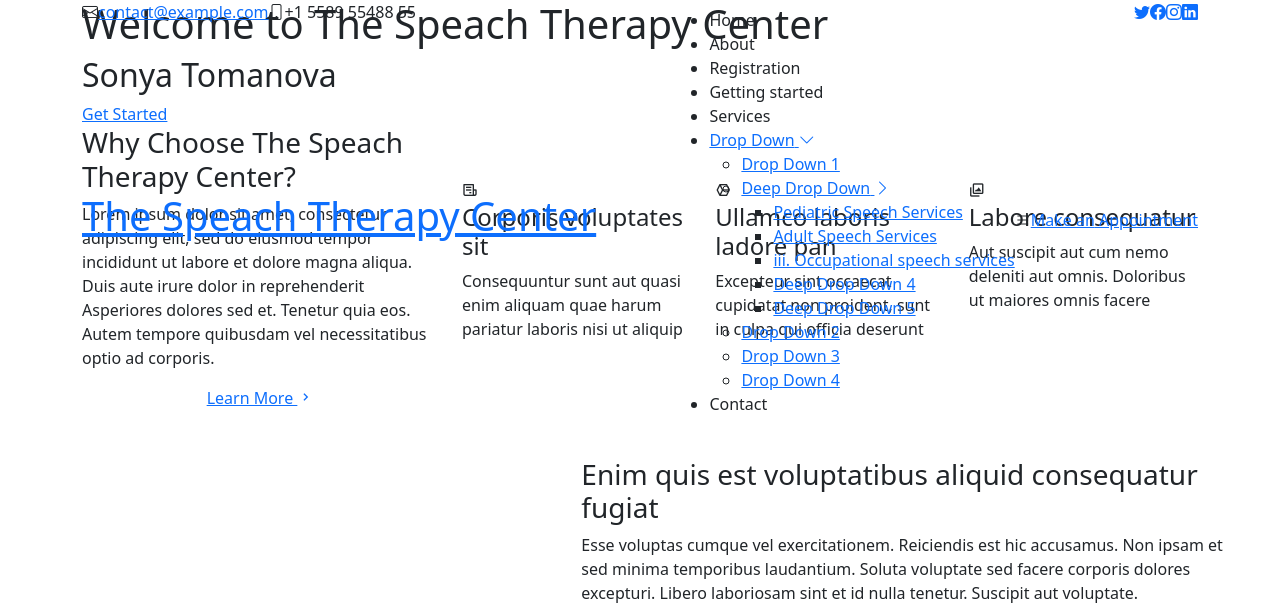
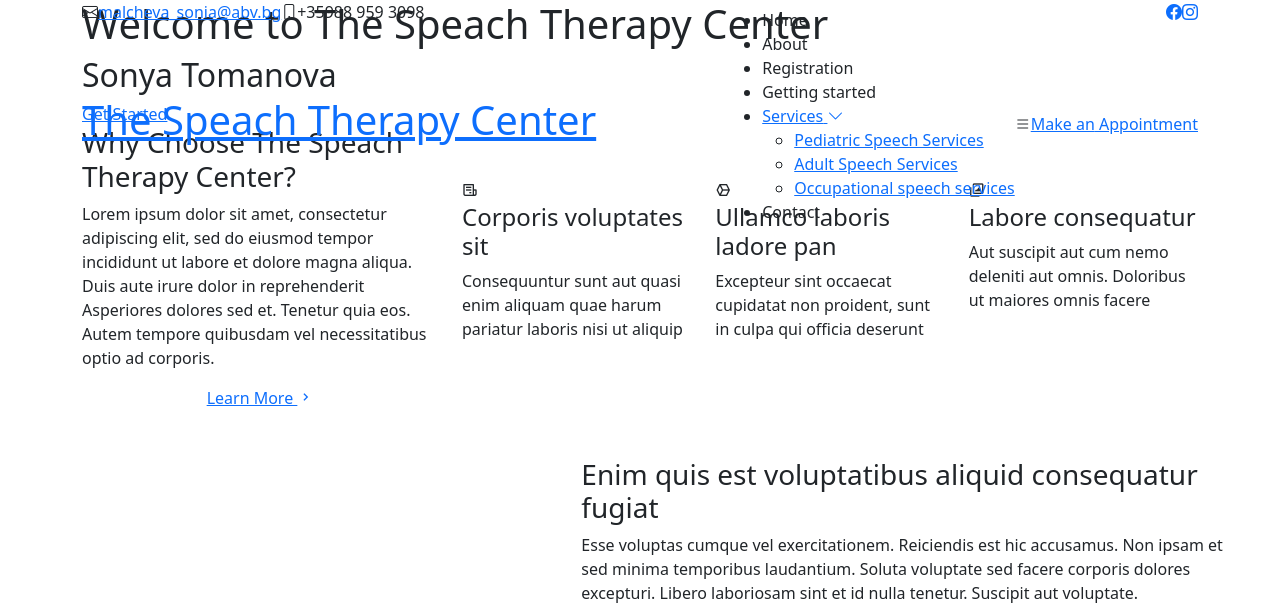
Before and after one commit to vladodyanov/the_speach_therapy_center, a Django app: page / in a window 1280 px wide. Shown: the top 609 px of the page. Run offline with Django 5.2, Linux system fonts and the light colour scheme; some libraries are stand-ins or nearby versions.

Commit message:
Design update
contact form and gallery updates

```diff
--- a/the_speach_therapy_center/templates/web/index.html
+++ b/the_speach_therapy_center/templates/web/index.html
@@ -44,14 +44,13 @@
   <div id="topbar" class="d-flex align-items-center fixed-top">
     <div class="container d-flex justify-content-between">
       <div class="contact-info d-flex align-items-center">
-        <i class="bi bi-envelope"></i> <a href="mailto:contact@example.com">contact@example.com</a>
-        <i class="bi bi-phone"></i> +1 5589 55488 55
+        <i class="bi bi-envelope"></i> <a href="mailto:malcheva_sonia@abv.bg">malcheva_sonia@abv.bg</a>
+        <i class="bi bi-phone"></i> +35988 959 3098
       </div>
       <div class="d-none d-lg-flex social-links align-items-center">
-        <a href="#" class="twitter"><i class="bi bi-twitter"></i></a>
         <a href="#" class="facebook"><i class="bi bi-facebook"></i></a>
         <a href="#" class="instagram"><i class="bi bi-instagram"></i></a>
-        <a href="#" class="linkedin"><i class="bi bi-linkedin"></i></i></a>
+
       </div>
     </div>
   </div>
@@ -61,8 +60,6 @@
     <div class="container d-flex align-items-center">
 
       <h1 class="logo me-auto"><a href="index.html">The Speach Therapy Center</a></h1>
-      <!-- Uncomment below if you prefer to use an image logo -->
-      <!-- <a href="index.html" class="logo me-auto"><img src="staticfiles/img/logo.png" alt="" class="img-fluid"></a>-->
 
       <nav id="navbar" class="navbar order-last order-lg-0">
         <ul>
@@ -70,22 +67,11 @@
           <li><a class="nav-link scrollto" href="#about">About</a></li>
           <li><a class="nav-link scrollto" href="#services">Registration</a></li>
           <li><a class="nav-link scrollto" href="#departments">Getting started</a></li>
-          <li><a class="nav-link scrollto" href="#doctors"></a>Services</li>
-          <li class="dropdown"><a href="#"><span>Drop Down</span> <i class="bi bi-chevron-down"></i></a>
+          <li class="dropdown"><a href="#"><span>Services</span> <i class="bi bi-chevron-down"></i></a>
             <ul>
-              <li><a href="#">Drop Down 1</a></li>
-              <li class="dropdown"><a href="#"><span>Deep Drop Down</span> <i class="bi bi-chevron-right"></i></a>
-                <ul>
-                  <li><a href="#">Pediatric Speech Services</a></li>
-                  <li><a href="#">Adult Speech Services</a></li>
-                  <li><a href="#">iii.	Occupational speech services</a></li>
-                  <li><a href="#">Deep Drop Down 4</a></li>
-                  <li><a href="#">Deep Drop Down 5</a></li>
-                </ul>
-              </li>
-              <li><a href="#">Drop Down 2</a></li>
-              <li><a href="#">Drop Down 3</a></li>
-              <li><a href="#">Drop Down 4</a></li>
+              <li><a href="#">Pediatric Speech Services</a></li>
+              <li><a href="#">Adult Speech Services</a></li>
+              <li><a href="#">Occupational speech services</a></li>
             </ul>
           </li>
           <li><a class="nav-link scrollto" href="#contact">Contact</a></li>
@@ -808,7 +794,7 @@
               <div class="email">
                 <i class="bi bi-envelope"></i>
                 <h4>Email:</h4>
-                <p>info@example.com</p>
+                <p>malcheva_sonia@abv.bg</p>
               </div>
 
               <div class="phone">
@@ -869,7 +855,7 @@
               Blagoevgrad<br>
               Bulgaria <br><br>
               <strong>Phone:</strong> +35988 959 3098<br>
-              <strong>Email:</strong> info@example.com<br>
+              <strong>Email:</strong> malcheva_sonia@abv.bg<br>
             </p>
           </div>
 
```
Also changed, not shown: 14 other files.
